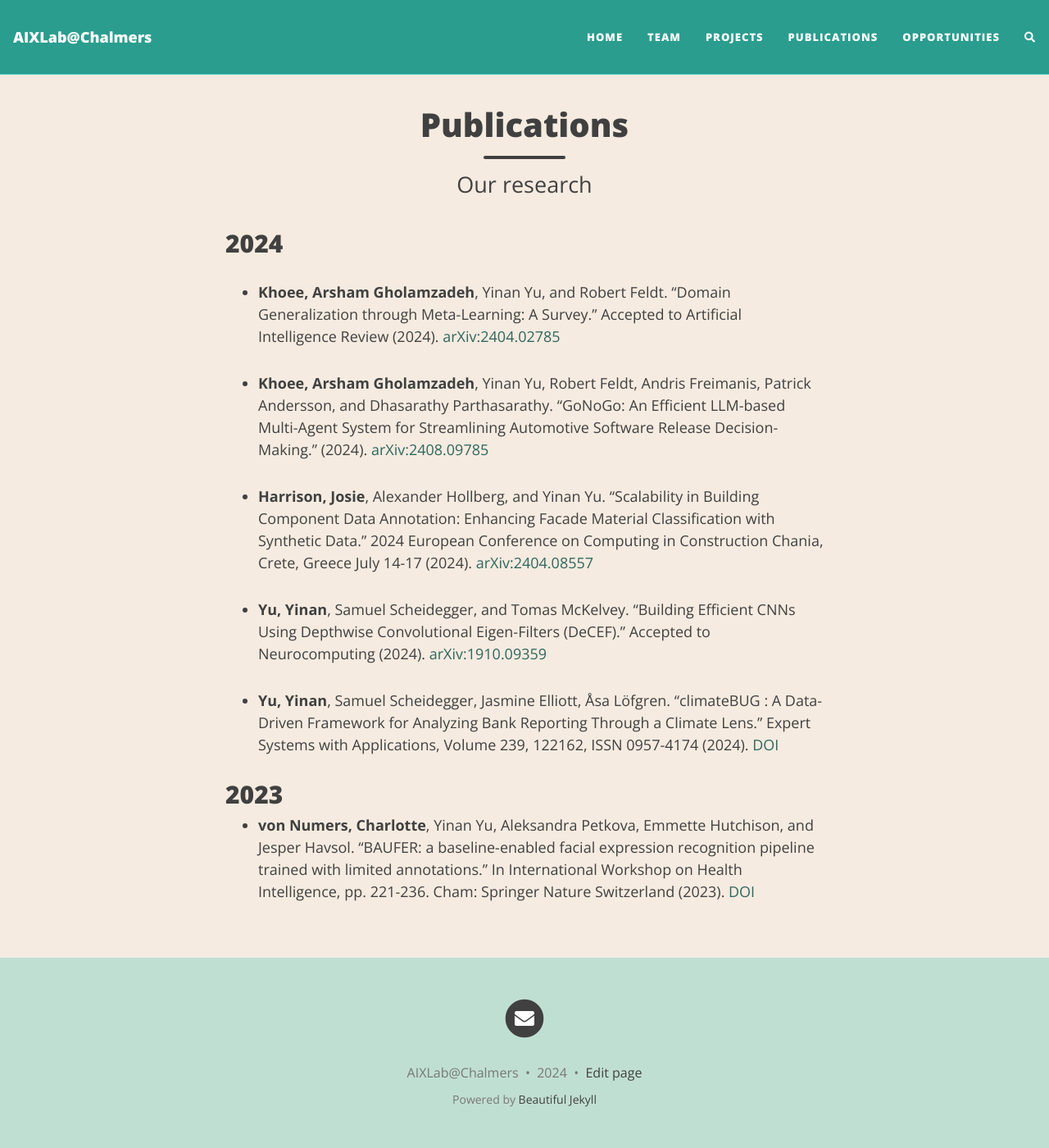
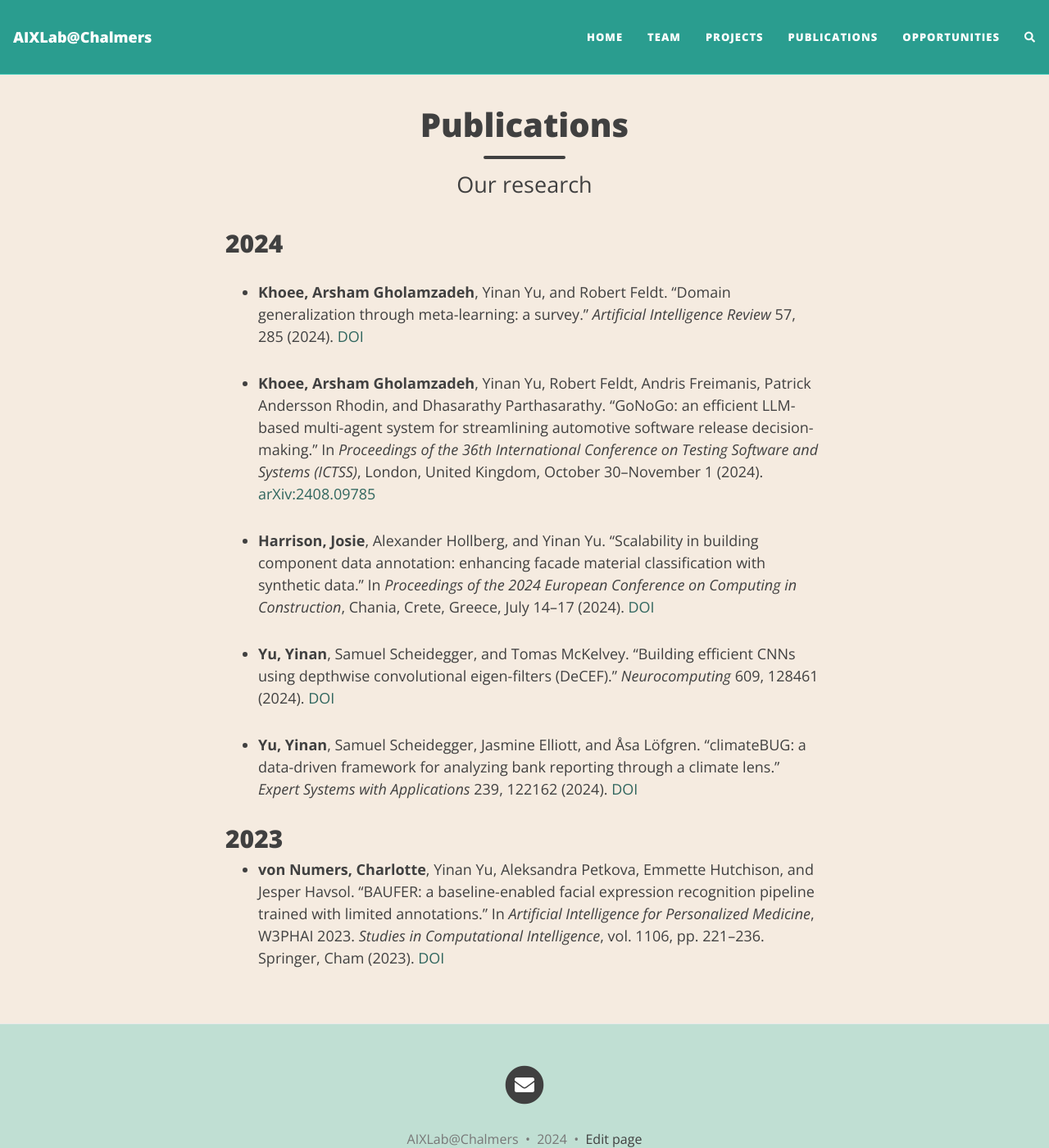
Before and after one commit to usableai/usableai.github.io, a Jekyll site: the page built from publications.md, in a window 1280 px wide and 1400 px high. Shown: the whole window at 82% size. Built offline with Jekyll 4.4.1, drawn with Linux system fonts in a browser that asks for light colours; nearby versions of some CDN libraries; comment, search, counter and statistics services are not loaded.

Commit message:
update publications to published versions

```diff
--- a/publications.md
+++ b/publications.md
@@ -7,17 +7,16 @@ subtitle: Our research
 
 ## 2024
 
-- **Khoee, Arsham Gholamzadeh**, Yinan Yu, and Robert Feldt. "Domain Generalization through Meta-Learning: A Survey." Accepted to Artificial Intelligence Review (2024). [arXiv:2404.02785](arXiv:2404.02785)
+- **Khoee, Arsham Gholamzadeh**, Yinan Yu, and Robert Feldt. "Domain generalization through meta-learning: a survey." *Artificial Intelligence Review* 57, 285 (2024). [DOI](https://doi.org/10.1007/s10462-024-10922-z)
 
-- **Khoee, Arsham Gholamzadeh**, Yinan Yu, Robert Feldt, Andris Freimanis, Patrick Andersson, and Dhasarathy Parthasarathy. "GoNoGo: An Efficient LLM-based Multi-Agent System for Streamlining Automotive Software Release Decision-Making." (2024). [arXiv:2408.09785](arXiv:2408.09785)
+- **Khoee, Arsham Gholamzadeh**, Yinan Yu, Robert Feldt, Andris Freimanis, Patrick Andersson Rhodin, and Dhasarathy Parthasarathy. "GoNoGo: an efficient LLM-based multi-agent system for streamlining automotive software release decision-making." In *Proceedings of the 36th International Conference on Testing Software and Systems (ICTSS)*, London, United Kingdom, October 30–November 1 (2024). [arXiv:2408.09785](https://arxiv.org/abs/2408.09785)
 
-- **Harrison, Josie**, Alexander Hollberg, and Yinan Yu. "Scalability in Building Component Data Annotation: Enhancing Facade Material Classification with Synthetic Data." 2024 European Conference on Computing in Construction Chania, Crete, Greece July 14-17 (2024). [arXiv:2404.08557](arXiv:2404.08557)
+- **Harrison, Josie**, Alexander Hollberg, and Yinan Yu. "Scalability in building component data annotation: enhancing facade material classification with synthetic data." In *Proceedings of the 2024 European Conference on Computing in Construction*, Chania, Crete, Greece, July 14–17 (2024). [DOI](https://doi.org/10.35490/EC3.2024.197)
 
-- **Yu, Yinan**, Samuel Scheidegger, and Tomas McKelvey. "Building Efficient CNNs Using Depthwise Convolutional Eigen-Filters (DeCEF)." Accepted to Neurocomputing (2024). [arXiv:1910.09359](arXiv:1910.09359)
+- **Yu, Yinan**, Samuel Scheidegger, and Tomas McKelvey. "Building efficient CNNs using depthwise convolutional eigen-filters (DeCEF)." *Neurocomputing* 609, 128461 (2024). [DOI](https://doi.org/10.1016/j.neucom.2024.128461)
 
-- **Yu, Yinan**, Samuel Scheidegger, Jasmine Elliott, Åsa Löfgren. "climateBUG : A Data-Driven Framework for Analyzing Bank Reporting Through a Climate Lens." Expert Systems with Applications,
-Volume 239, 122162, ISSN 0957-4174 (2024). [DOI](https://doi.org/10.1016/j.eswa.2023.122162)
+- **Yu, Yinan**, Samuel Scheidegger, Jasmine Elliott, and Åsa Löfgren. "climateBUG: a data-driven framework for analyzing bank reporting through a climate lens." *Expert Systems with Applications* 239, 122162 (2024). [DOI](https://doi.org/10.1016/j.eswa.2023.122162)
 
 
 ## 2023
-- **von Numers, Charlotte**, Yinan Yu, Aleksandra Petkova, Emmette Hutchison, and Jesper Havsol. "BAUFER: a baseline-enabled facial expression recognition pipeline trained with limited annotations." In International Workshop on Health Intelligence, pp. 221-236. Cham: Springer Nature Switzerland (2023). [DOI](https://doi.org/10.1007/978-3-031-36938-4_17)
+- **von Numers, Charlotte**, Yinan Yu, Aleksandra Petkova, Emmette Hutchison, and Jesper Havsol. "BAUFER: a baseline-enabled facial expression recognition pipeline trained with limited annotations." In *Artificial Intelligence for Personalized Medicine*, W3PHAI 2023. *Studies in Computational Intelligence*, vol. 1106, pp. 221–236. Springer, Cham (2023). [DOI](https://doi.org/10.1007/978-3-031-36938-4_17)
```
